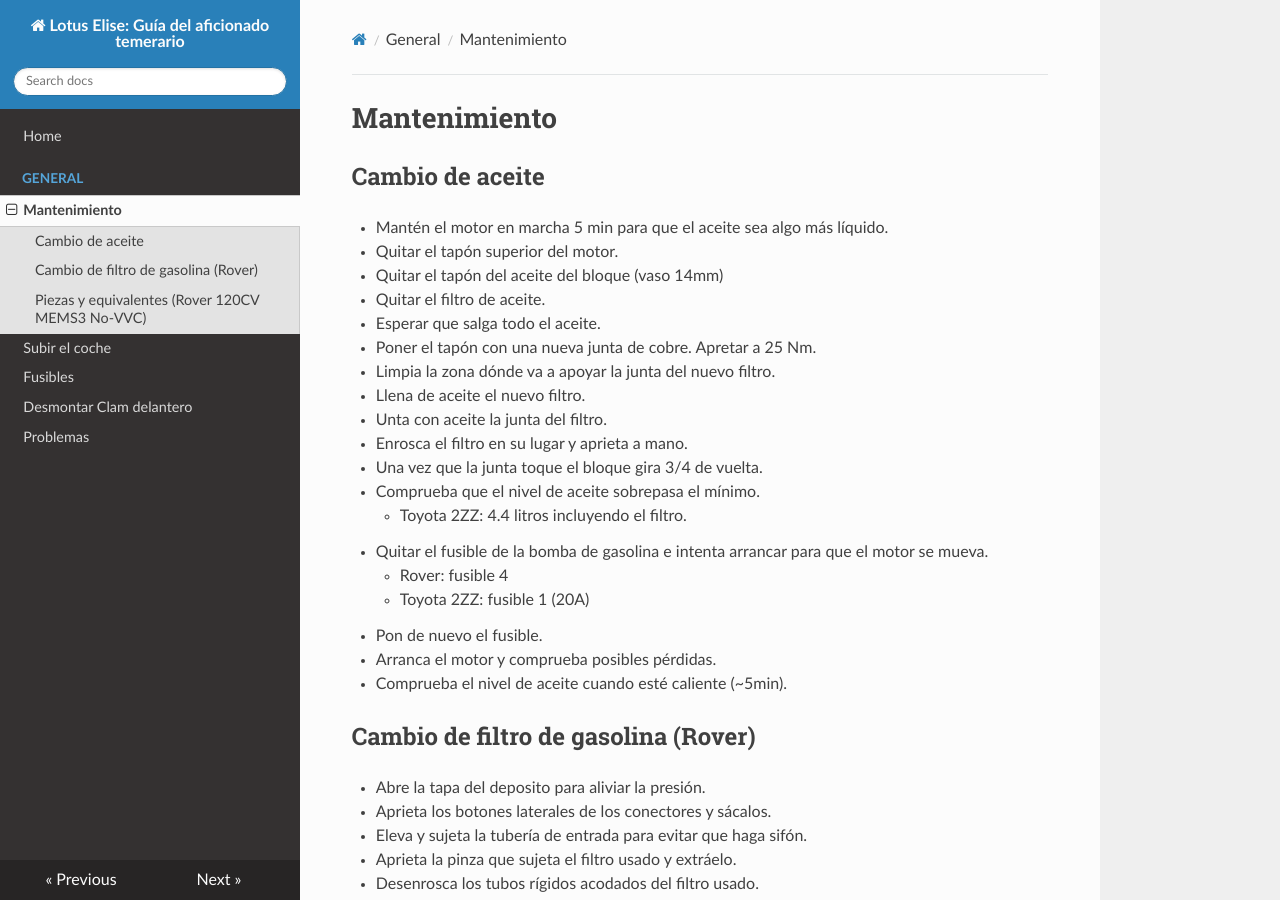
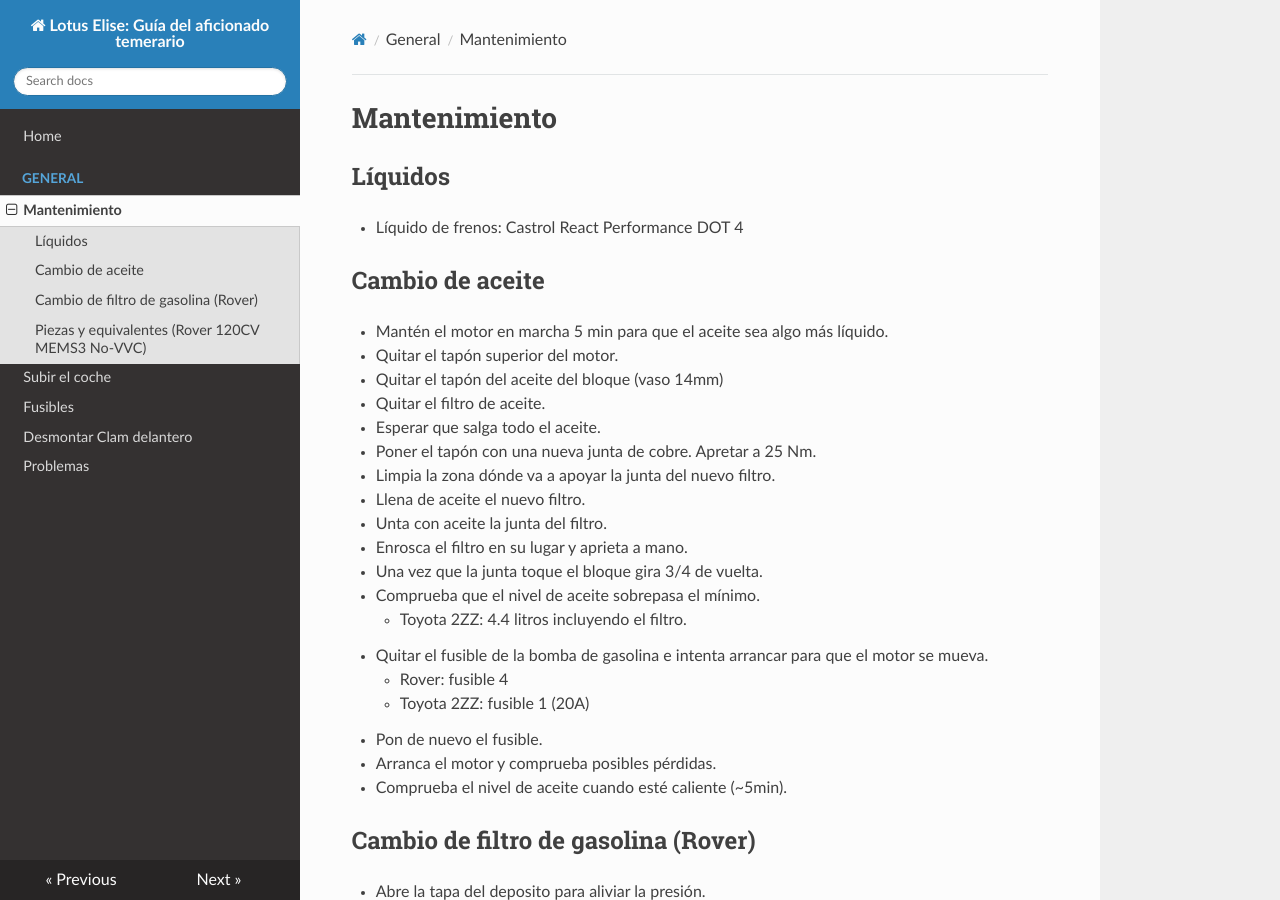
Before and after one commit to car-reckless/lotus-elise-reckless, an MkDocs documentation site: the page built from docs/maintenance.md, in a window 1280 px wide and 900 px high. Built offline with MkDocs 1.6.1, drawn with Linux system fonts in a browser that asks for light colours; nearby versions of some CDN libraries.

Commit message:
líquido de frenos

```diff
--- a/docs/maintenance.md
+++ b/docs/maintenance.md
@@ -1,4 +1,9 @@
 # Mantenimiento
+
+## Líquidos
+
+- Líquido de frenos: Castrol React Performance DOT 4
+
 
 ## Cambio de aceite
 
```
Also changed, not shown: docs/images/jack-point-A.png (added), docs/images/ups.jpg (added).
